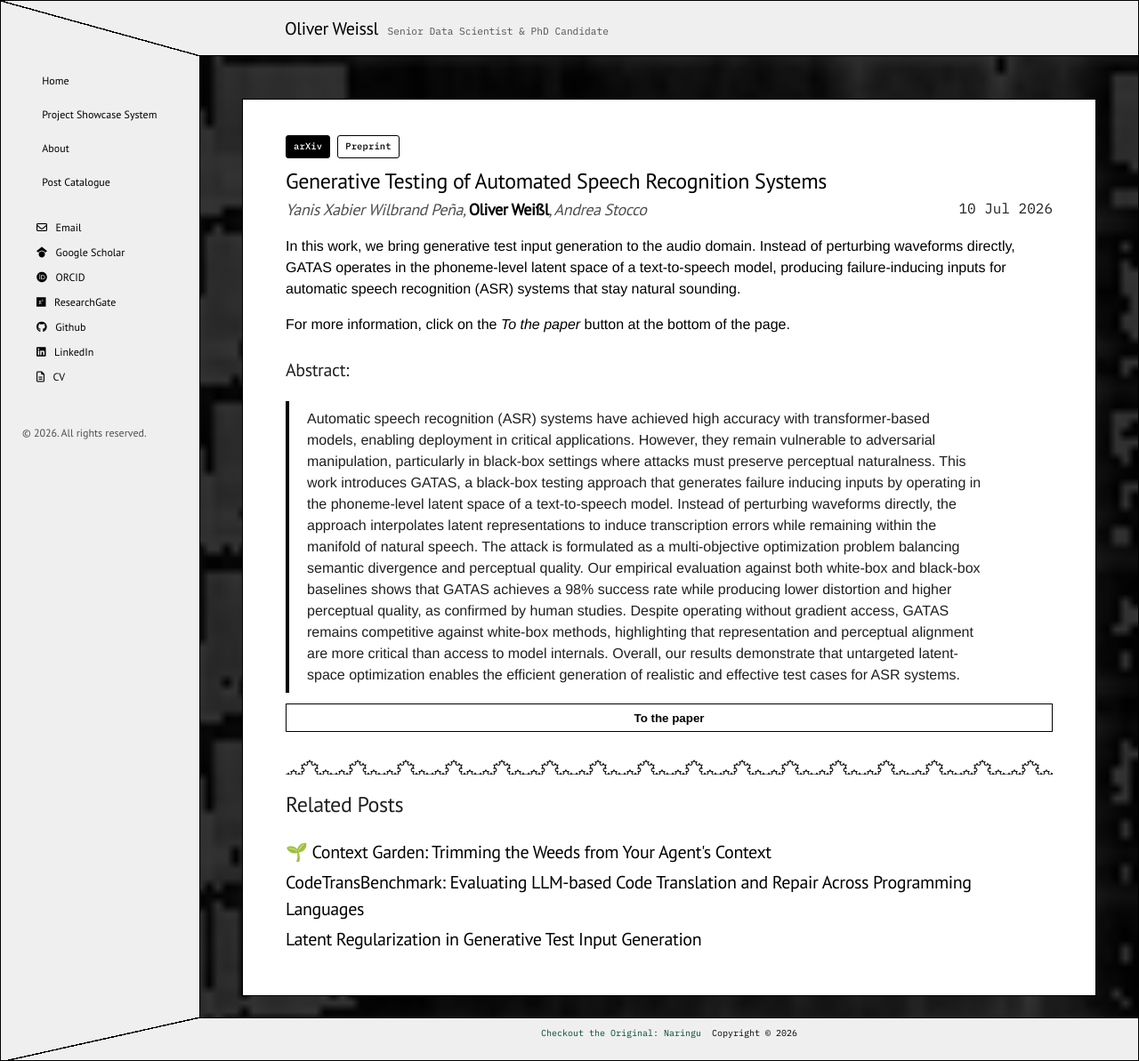
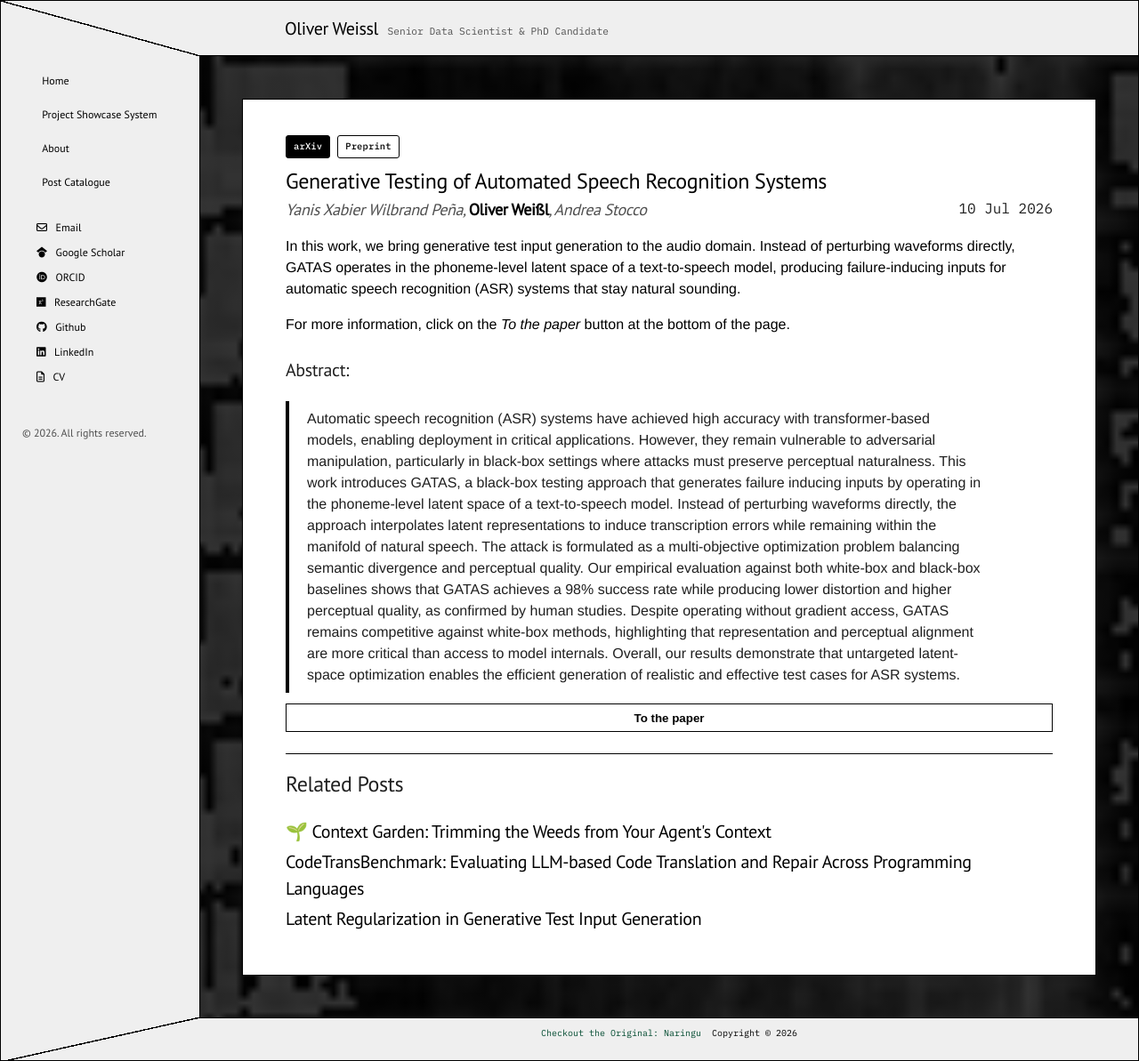
Before and after one commit to oliverweissl/oliverweissl.github.io, a Jekyll site: the page built from _posts/2026-07-10-asr.md, in a window 1280 px wide. Shown: the whole page at 89% size. Built offline with Jekyll 4.4.1, drawn with Linux system fonts in a browser that asks for light colours; nearby versions of some CDN libraries.

Commit message:
Remove Koch divider from post pages
Co-Authored-By: Claude Opus 5.5 (1M context) <noreply@anthropic.com>

```diff
--- a/public/css/refresh.css
+++ b/public/css/refresh.css
@@ -716,12 +716,6 @@ body,
   }
 }
 
-/* Koch-curve divider above related posts on post pages */
-.post-scroll .post {
-  border-bottom: none;
-  padding-bottom: 1.5rem;
-  background: url("/images/koch.svg") left bottom / 54px auto repeat-x;
-}
 
 /* 404: endless zoom into nested, rotating squares (Droste effect) */
 .droste-wrap {
```
Also changed, not shown: images/koch.svg (deleted).
